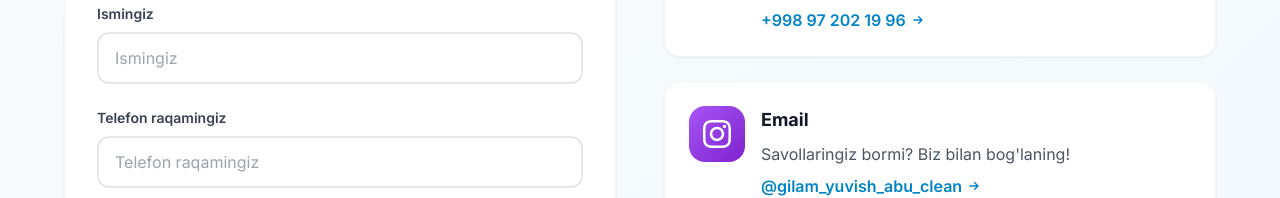
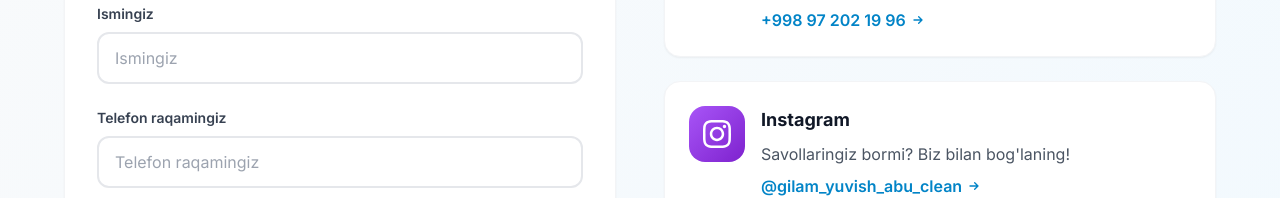
Before and after one commit to bahriddindeveloper96/abu-clean, a Vue app: page / in a window 1280 px wide. Shown: the part 6503-6701 px from the top of the page. Built offline with nearby package versions, Linux system fonts and the light colour scheme.

Commit message:
(vfmdkvmbn bfdcsdcdsvfdv)

```diff
--- a/src/components/Contact.vue
+++ b/src/components/Contact.vue
@@ -193,7 +193,7 @@ const contacts = [
     color: 'bg-gradient-to-br from-blue-500 to-blue-700'
   },
   {
-    titleKey: 'footer.email',
+    titleKey: 'footer.instagram',
     descKey: 'contact.subtitle',
     value: '@gilam_yuvish_abu_clean',
     link: 'https://www.instagram.com/gilam_yuvish_abu_clean',
--- a/src/i18n/locales/en.json
+++ b/src/i18n/locales/en.json
@@ -237,6 +237,7 @@
     "terms": "Terms of Service",
     "rights": "All rights reserved.",
     "telegram": "Telegram",
+    "instagram": "Instagram",
     "call": "Call"
   },
   "common": {
--- a/src/i18n/locales/ru.json
+++ b/src/i18n/locales/ru.json
@@ -237,6 +237,7 @@
     "terms": "Условия Использования",
     "rights": "Все права защищены.",
     "telegram": "Telegram",
+    "instagram": "Instagram",
     "call": "Позвонить"
   },
   "common": {
--- a/src/i18n/locales/uz.json
+++ b/src/i18n/locales/uz.json
@@ -237,7 +237,8 @@
     "terms": "Foydalanish Shartlari",
     "rights": "Barcha huquqlar himoyalangan.",
     "telegram": "Telegram",
-    "call": "Qo'ng'iroq"
+    "call": "Qo'ng'iroq",
+    "instagram": "Instagram"
   },
   "common": {
     "readMore": "Batafsil",
```
